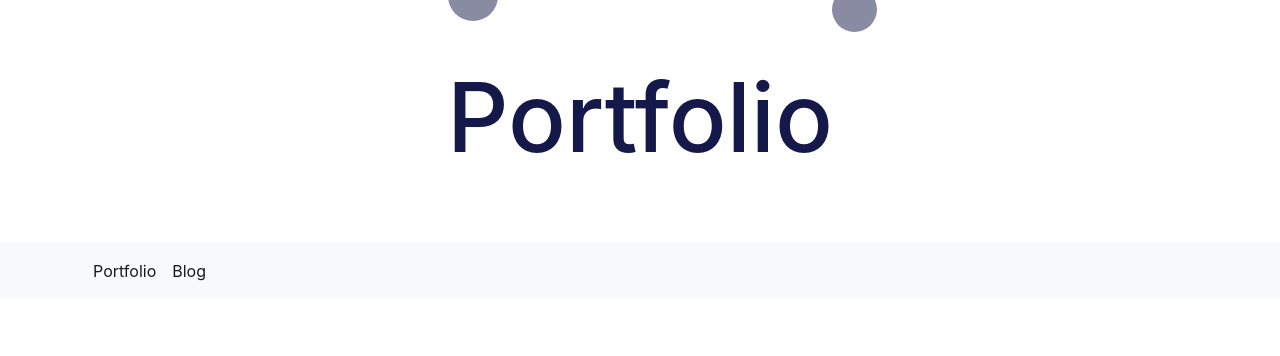
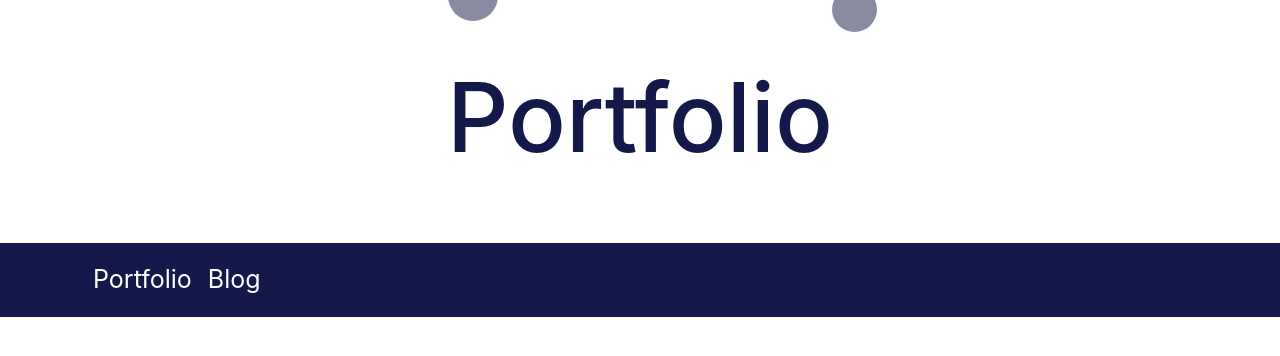
Before and after one commit to olsonja88/Johnolson.dev, a Django app: page /projects/ in a window 1280 px wide. Shown: the top 356 px of the page. Run offline with Django 4.2, Linux system fonts and the light colour scheme; data that the repository does not hold is empty.

Commit message:
Feat: Add bs-nav-override id to bootstrap html tags in project_index.html.  Make styling in projects_styles.css for navbar elements.

```diff
--- a/jodev_website/templates/project_index.html
+++ b/jodev_website/templates/project_index.html
@@ -30,17 +30,17 @@
 
 {% block navbar %}
 <!--Navbar-->
-<nav class="navbar navbar-expand-lg navbar-light bg-light">
+<nav class="navbar navbar-expand-lg" id="bs-nav-override">
     <div class="container">
         <div class="collapse navbar-collapse" id="navbarSupportedContent">
-          <ul class="navbar-nav mr-auto">
+        <ul class="navbar-nav mr-auto">
             <li class="nav-item active">
-              <a class="nav-link" href="{% url 'project_index' %}">Portfolio</a>
+            <a class="nav-link" href="{% url 'project_index' %}">Portfolio</a>
             </li>
             <li class="nav-item active">
-              <a class="nav-link" href="{% url 'blog_index' %}">Blog</a>
+            <a class="nav-link" href="{% url 'blog_index' %}">Blog</a>
             </li>
-          </ul>
+        </ul>
         </div>
     </div>
 </nav>
--- a/projects/static/projects_styles.css
+++ b/projects/static/projects_styles.css
@@ -123,3 +123,14 @@
     bottom: 1080px;
   }
 }
+
+/* Navbar */
+#bs-nav-override {
+  background-color: #141949;
+  padding: 10px;
+}
+
+#bs-nav-override a {
+  color: rgb(255, 255, 255);
+  font-size: 25px;
+}
```
Lines whose indentation alone changed are shown as unchanged.
